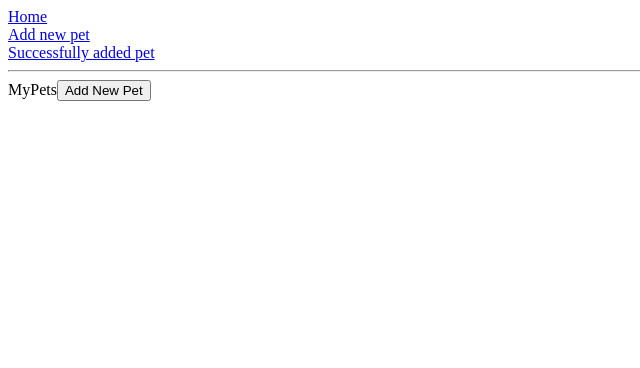
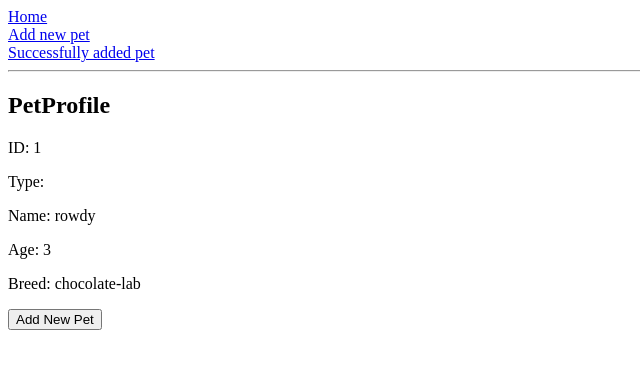
Before and after one commit to geofflin/pumpkin, a React app: page /my-pets in a window 1280 px wide. Shown: the top 368 px of the page, without its empty margins (0-640 px from the left). Built offline with nearby package versions, Linux system fonts and the light colour scheme; data requests are answered from the project's data file.

Commit message:
petprofile updated

```diff
--- /dev/null
+++ b/src/components/PetProfile.jsx
@@ -0,0 +1,16 @@
+import React from 'react';
+
+const PetProfile = ({ pet }) => {
+  return (
+    <div>
+      <h2>PetProfile</h2>
+      <p>ID: {pet.id}</p>
+      <p>Type: {pet.dog}</p>
+      <p>Name: {pet.name}</p>
+      <p>Age: {pet.age}</p>
+      <p>Breed: {pet.breed}</p>
+    </div>
+  );
+};
+
+export default PetProfile;
--- a/src/reducers/petsReducer.js
+++ b/src/reducers/petsReducer.js
@@ -7,8 +7,7 @@ const initialState = {
 const petsReducer = (state = initialState, action) => {
   switch (action.type) {
     case types.LOAD_PETS_SUCCESS:
-      console.log('Pets loaded successfully\n', action.pets);
-      return state;
+      return { ...state, pets: action.pets };
     case types.LOAD_PETS_FAILURE:
       console.error('Pets loaded unsuccessfully\n', action.err);
       return state;
--- a/src/routes/MyPets.jsx
+++ b/src/routes/MyPets.jsx
@@ -1,9 +1,7 @@
-import React, {
-  useState,
-  useEffect,
-} from 'react';
+import React, { useEffect } from 'react';
 import { connect } from 'react-redux';
 import * as actions from '../actions/actions';
+import PetProfile from '../components/PetProfile';
 
 const mapStateToProps = store => ({
   pets: store.pets.pets,
@@ -14,12 +12,13 @@ const mapDispatchToProps = dispatch => ({
 });
 
 
-const MyPets = ({ getPets }) => {
-  useEffect(getPets);
+const MyPets = ({ pets, getPets }) => {
+  useEffect(getPets, []);
 
+  const myPets = pets.map(pet => <PetProfile key={pet.id} pet={pet} />);
   return (
     <div>
-      MyPets
+      {myPets}
       <button onClick={() => console.log('hi')}>Add New Pet</button>
     </div>
   )
```
